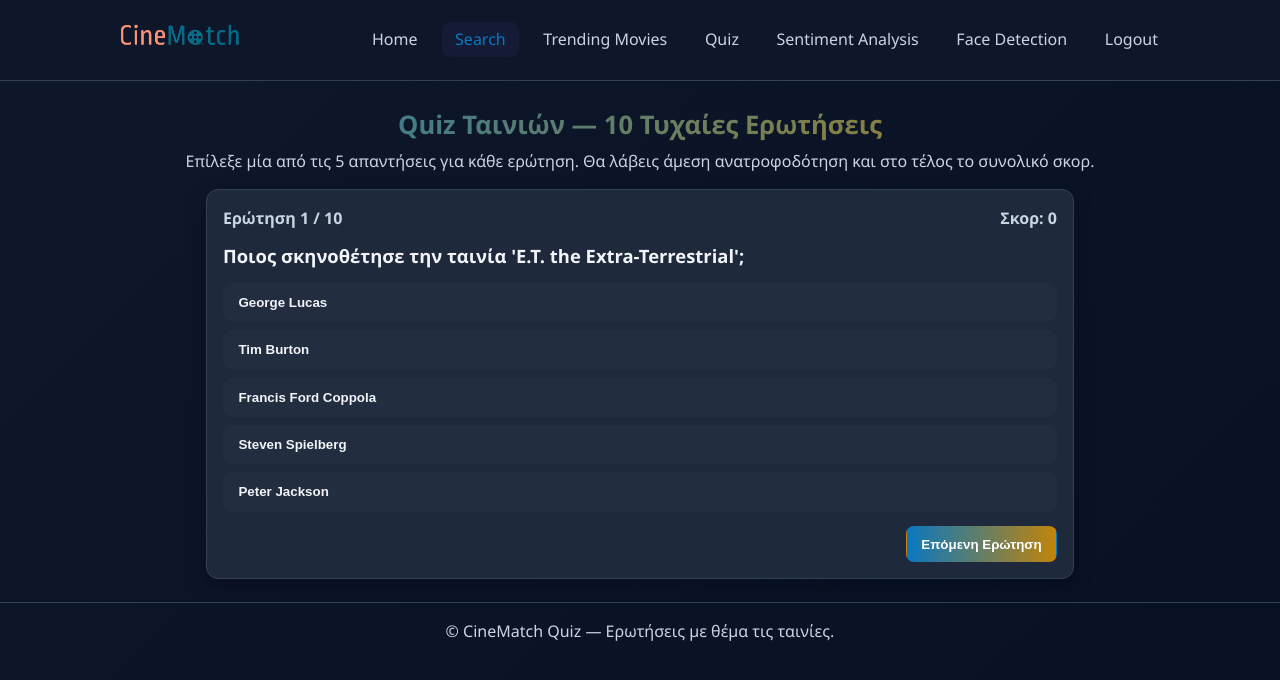
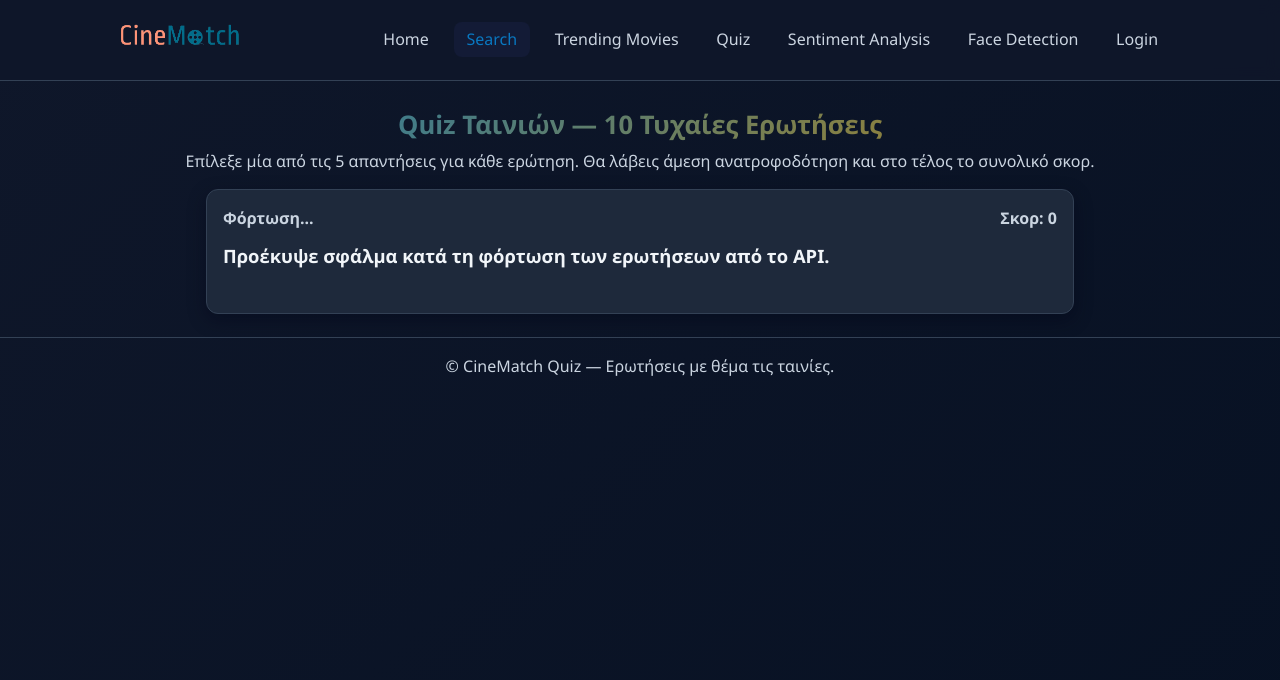
Before and after one commit to MysteryJS/cinematch, a Flask app: template src/main/resources/templates/quiz.html in a window 1280 px wide. Shown: the top 680 px of the page. Run offline with Flask 3, Linux system fonts and the light colour scheme; the template is opened without the code that fills it, so the values that code supplies are empty.

Commit message:
Update quiz.html
connected api with html

```diff
--- a/src/main/resources/templates/quiz.html
+++ b/src/main/resources/templates/quiz.html
@@ -19,7 +19,7 @@
                 <li><a href="/quiz" class="nav-link">Quiz</a></li>
                 <li><a href="/sentiment" class="nav-link">Sentiment Analysis</a></li>
                 <li><a href="/face" class="nav-link">Face Detection</a></li>
-                <li><a href="/logout" class="nav-link">Logout</a></li>
+                <li><a href="/login" class="nav-link">Login</a></li>
             </ul>
         </div>
     </nav>
@@ -60,43 +60,11 @@
     </main>
 
 <script>
-/*
-  Quiz behaviour:
-  - Επιλέγει τυχαία 10 ερωτήσεις από τη δεξαμενή (θέμα: ταινίες)
-  - Κάθε ερώτηση έχει 5 επιλογές
-  - Ο χρήστης επιλέγει μια απάντηση, βλέπει αμέσως αν είναι σωστή ή λάθος,
-    εμφανίζεται η σωστή απάντηση, και ξεκλειδώνει το "Επόμενη"
-  - Στο τέλος εμφανίζεται συνολικό σκορ και πλήρης ανασκόπηση
-*/
-
-const POOL = [
-    { q: "Ποιος είναι ο σκηνοθέτης της ταινίας 'Inception';", choices: ["Steven Spielberg","Christopher Nolan","Quentin Tarantino","James Cameron","Martin Scorsese"], correct: 1 },
-    { q: "Σε ποια ταινία ακούγεται η φράση 'I'll be back';", choices: ["Terminator 2","The Terminator","Predator","RoboCop","Commando"], correct: 1 },
-    { q: "Ποιος υποδύεται τον Jack Dawson στην ταινία 'Titanic';", choices: ["Tom Cruise","Leonardo DiCaprio","Brad Pitt","Matt Damon","Johnny Depp"], correct: 1 },
-    { q: "Ποια ταινία κέρδισε το Όσκαρ Καλύτερης Ταινίας το 1994;", choices: ["Pulp Fiction","Forrest Gump","The Shawshank Redemption","Four Weddings and a Funeral","Speed"], correct: 1 },
-    { q: "Σε ποια σειρά ταινιών εμφανίζεται ο χαρακτήρας Darth Vader;", choices: ["Star Trek","Star Wars","Battlestar Galactica","Guardians of the Galaxy","The Matrix"], correct: 1 },
-    { q: "Ποιος σκηνοθέτησε την 'Pulp Fiction';", choices: ["Guy Ritchie","David Fincher","Quentin Tarantino","Ridley Scott","Clint Eastwood"], correct: 2 },
-    { q: "Ποια είναι η φανταστική πόλη που είναι το κύριο σκηνικό στην ταινία 'The Dark Knight';", choices: ["Metropolis","Gotham","New York","London","Los Angeles"], correct: 1 },
-    { q: "Σε ποια ταινία ακούγεται το τραγούδι 'My Heart Will Go On';", choices: ["Avatar","Titanic","Gladiator","Moulin Rouge!","La La Land"], correct: 1 },
-    { q: "Ποιος πρωταγωνίστησε ως Indiana Jones;", choices: ["Sean Connery","Harrison Ford","Tom Hanks","Arnold Schwarzenegger","Mel Gibson"], correct: 1 },
-    { q: "Ποια σειρά ταινιών περιλαμβάνει το σχολείο μάγων Hogwarts;", choices: ["The Lord of the Rings","Chronicles of Narnia","Star Wars","Harry Potter","The Hunger Games"], correct: 3 },
-    { q: "Ποιος σκηνοθέτησε την ταινία 'E.T. the Extra-Terrestrial';", choices: ["George Lucas","Steven Spielberg","Francis Ford Coppola","Tim Burton","Peter Jackson"], correct: 1 },
-    { q: "Ποια ταινία κέρδισε το Όσκαρ Καλύτερης Ταινίας το 2010;", choices: ["The Hurt Locker","Black Swan","Inception","The King's Speech","Toy Story 3"], correct: 3 },
-    { q: "Ποια ταινία είναι του Hayao Miyazaki;", choices: ["Spirited Away","Your Name","Akira","Ghost in the Shell","Perfect Blue"], correct: 0 },
-    { q: "Ποιος ηθοποιός υποδύθηκε τον Joker στην ταινία 'The Dark Knight' (2008);", choices: ["Joaquin Phoenix","Jared Leto","Heath Ledger","Jack Nicholson","Cillian Murphy"], correct: 2 },
-    { q: "Σε ποια ταινία εμφανίζεται ο χαρακτήρας Tyler Durden;", choices: ["Se7en","Fight Club","American Psycho","The Social Network","Gone Girl"], correct: 1 },
-    { q: "Ποιος σκηνοθέτησε την τριλογία 'The Lord of the Rings';", choices: ["Peter Jackson","Christopher Nolan","George Lucas","James Cameron","Ridley Scott"], correct: 0 },
-    { q: "Ποια ταινία του 1999 είναι γνωστή για την 'κόκκινη' και 'μπλε' επιλογή;", choices: ["The Matrix","Fight Club","The Sixth Sense","Memento","The Blair Witch Project"], correct: 0 },
-    { q: "Ποιος πρωταγωνιστεί στην ταινία 'Cast Away' μαζί με έναν κόκκινο τάφο;", choices: ["Tom Hanks","Will Smith","Harrison Ford","Russell Crowe","Kevin Spacey"], correct: 0 },
-    { q: "Ποια ταινία του James Cameron διαδραματίζεται σε ένα φανταστικό κόσμο με μπλε αυτόχθονες;", choices: ["Avatar","Terminator","Aliens","True Lies","The Abyss"], correct: 0 },
-    { q: "Ποιος υποδύεται τον Neo στην ταινία 'The Matrix';", choices: ["Keanu Reeves","Brad Pitt","Tom Cruise","Matt Damon","Keifer Sutherland"], correct: 0 }
-];
-
         // state
         let quizQuestions = [];
         let currentIndex = 0;
         let score = 0;
-let answersLog = []; // { q, selectedIndex, correctIndex, choices }
+        let answersLog = []; // { question, selectedIndex, correctIndex, answers }
 
         const progressText = document.getElementById('progressText');
         const scoreText = document.getElementById('scoreText');
@@ -106,44 +74,67 @@ const nextBtn = document.getElementById('nextBtn');
         const restartBtn = document.getElementById('restartBtn');
         const resultSummary = document.getElementById('resultSummary');
 
-function shuffleArray(a) {
-    for (let i = a.length - 1; i > 0; i--) {
-        const j = Math.floor(Math.random() * (i + 1));
-        [a[i], a[j]] = [a[j], a[i]];
+        async function fetchQuiz(amount = 10, difficulty = 'easy') {
+            const res = await fetch(`/api/quiz?amount=${amount}&difficulty=${difficulty}`);
+            if (!res.ok) {
+                throw new Error('HTTP error ' + res.status);
             }
-    return a;
+            const data = await res.json();
+            return data.questions || [];
         }
 
-function pickQuestions() {
-    const poolCopy = POOL.map((p,i) => ({...p, id:i}));
-    shuffleArray(poolCopy);
-    return poolCopy.slice(0, 10).map(q => {
-        const choices = q.choices.map((c, idx) => ({ text: c, originalIndex: idx }));
-        shuffleArray(choices);
-        const newCorrectIndex = choices.findIndex(c => c.originalIndex === q.correct);
-        return {
-            q: q.q,
-            choices: choices.map(c => c.text),
-            correct: newCorrectIndex
-        };
-    });
+        async function startQuiz() {
+            // reset state
+            quizQuestions = [];
+            currentIndex = 0;
+            score = 0;
+            answersLog = [];
+
+            progressText.textContent = 'Φόρτωση...';
+            scoreText.textContent = 'Σκορ: 0';
+            questionTitle.textContent = 'Φόρτωση ερώτησης...';
+            choicesEl.innerHTML = '';
+            resultSummary.hidden = true;
+            restartBtn.hidden = true;
+            nextBtn.hidden = true;
+
+            try {
+                // Φέρνουμε 10 ερωτήσεις difficulty=easy (μπορείς να το αλλάξεις)
+                quizQuestions = await fetchQuiz(10, 'easy');
+
+                if (quizQuestions.length === 0) {
+                    questionTitle.textContent = 'Δεν βρέθηκαν ερωτήσεις από το API.';
+                    return;
+                }
+
+                nextBtn.hidden = false;
+                renderQuestion();
+            } catch (err) {
+                console.error(err);
+                questionTitle.textContent =
+                    'Προέκυψε σφάλμα κατά τη φόρτωση των ερωτήσεων από το API.';
+            }
         }
 
         function renderQuestion() {
             const item = quizQuestions[currentIndex];
+
             progressText.textContent = `Ερώτηση ${currentIndex + 1} / ${quizQuestions.length}`;
             scoreText.textContent = `Σκορ: ${score}`;
-    questionTitle.textContent = item.q;
+
+            // Τα string από OpenTDB έχουν HTML entities (π.χ. &quot;), τα κάνουμε decode
+            questionTitle.textContent = decodeHtml(item.question);
 
             choicesEl.innerHTML = '';
             choicesEl.dataset.answered = 'false';
-    item.choices.forEach((choice, i) => {
+
+            item.answers.forEach((ans, i) => {
                 const btn = document.createElement('button');
                 btn.className = 'choice-btn';
                 btn.type = 'button';
                 btn.setAttribute('data-index', i);
                 btn.setAttribute('role', 'option');
-        btn.textContent = choice;
+                btn.textContent = decodeHtml(ans);
                 btn.addEventListener('click', onChoiceClick);
                 btn.addEventListener('keydown', (e) => {
                     if (e.key === 'Enter' || e.key === ' ') {
@@ -170,13 +161,15 @@ function onChoiceClick(e) {
             const buttons = Array.from(choicesEl.querySelectorAll('.choice-btn'));
             buttons.forEach((b, idx) => {
                 b.disabled = true;
-        b.classList.remove('chosen-correct', 'chosen-wrong');
-        if (idx === item.correct) b.classList.add('correct');
+                b.classList.remove('chosen-correct', 'chosen-wrong', 'correct');
+                if (idx === item.correctIndex) {
+                    b.classList.add('correct');
+                }
             });
 
             const selectedBtn = e.currentTarget;
             let correctNow = false;
-    if (selected === item.correct) {
+            if (selected === item.correctIndex) {
                 selectedBtn.classList.add('chosen-correct');
                 score++;
                 correctNow = true;
@@ -186,10 +179,10 @@ function onChoiceClick(e) {
             }
 
             answersLog.push({
-        q: item.q,
+                question: item.question,
                 selectedIndex: selected,
-        correctIndex: item.correct,
-        choices: item.choices.slice()
+                correctIndex: item.correctIndex,
+                answers: item.answers.slice()
             });
 
             const feedback = document.createElement('div');
@@ -214,7 +207,7 @@ nextBtn.addEventListener('click', () => {
         restartBtn.addEventListener('click', () => startQuiz());
 
         function showSummary() {
-    progressText.textContent = `Ολοκληρώθηκε`;
+            progressText.textContent = 'Ολοκληρώθηκε';
             questionTitle.textContent = `Τελικό σκορ: ${score} / ${quizQuestions.length}`;
             choicesEl.innerHTML = '';
             nextBtn.hidden = true;
@@ -224,29 +217,26 @@ function showSummary() {
             let html = `<h3>Αποτελέσματα</h3>`;
             html += `<p>Σύνολο σωστών: <strong>${score}</strong> από ${quizQuestions.length}</p>`;
             html += `<div class="review">`;
+
             answersLog.forEach((a, i) => {
-        const correctText = a.choices[a.correctIndex] ?? '';
-        const selectedText = a.choices[a.selectedIndex] ?? '';
+                const correctTextRaw = a.answers[a.correctIndex] ?? '';
+                const selectedTextRaw = a.answers[a.selectedIndex] ?? '';
+                const correctText = decodeHtml(correctTextRaw);
+                const selectedText = decodeHtml(selectedTextRaw);
                 const ok = a.selectedIndex === a.correctIndex;
+
                 html += `<div class="review-item">
-                    <div class="r-q"><strong>Q${i+1}:</strong> ${escapeHtml(a.q)}</div>
+                        <div class="r-q"><strong>Q${i + 1}:</strong> ${escapeHtml(decodeHtml(a.question))}</div>
                         <div class="r-ans ${ok ? 'ok' : 'bad'}">
                             <div>Η δική σου απάντηση: <span class="user">${escapeHtml(selectedText)}</span></div>
                             <div>Σωστή απάντηση: <span class="correct">${escapeHtml(correctText)}</span></div>
                         </div>
                      </div>`;
             });
+
             html += `</div>`;
             resultSummary.innerHTML = html;
             window.scrollTo({ top: 0, behavior: 'smooth' });
-}
-
-function startQuiz() {
-    quizQuestions = pickQuestions();
-    currentIndex = 0;
-    score = 0;
-    answersLog = [];
-    renderQuestion();
         }
 
         // safety helper
@@ -260,6 +250,14 @@ function escapeHtml(unsafe) {
                 .replace(/'/g, '&#039;');
         }
 
+        // decode HTML entities από OpenTDB (π.χ. &quot;, &#039;)
+        function decodeHtml(html) {
+            const txt = document.createElement('textarea');
+            txt.innerHTML = html;
+            return txt.value;
+        }
+
+        // ξεκινάει αυτόματα όταν φορτώνει η σελίδα
         startQuiz();
     </script>
 </body>
```
Lines whose indentation alone changed are shown as unchanged.
